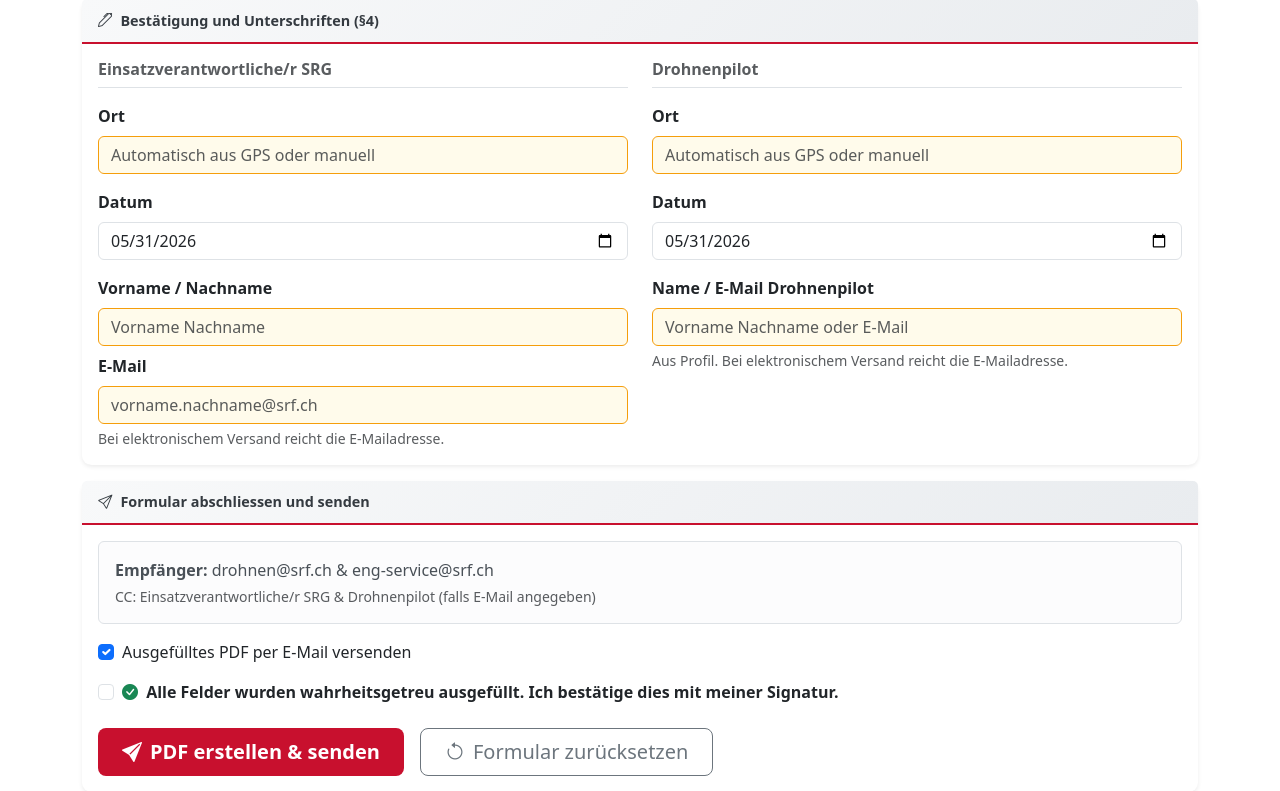
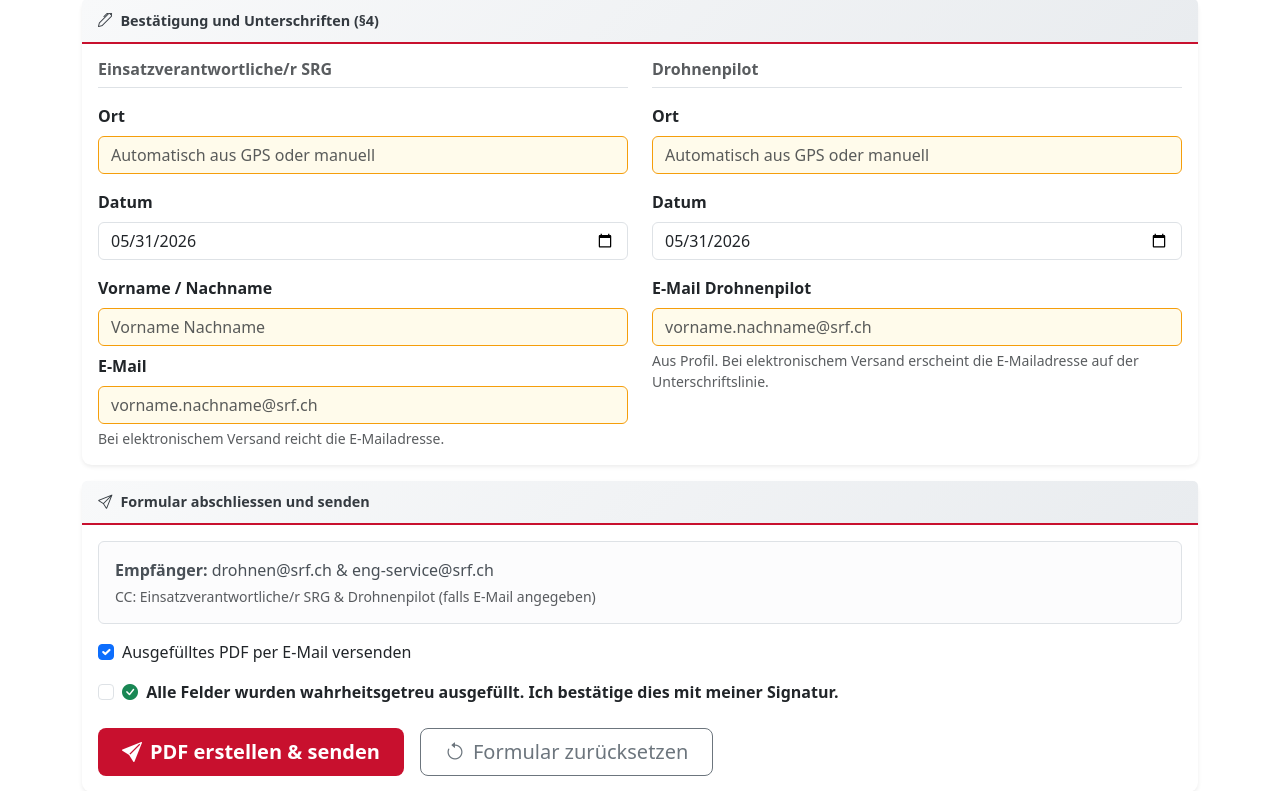
Before and after one commit to urswilli/drohnenprotokoll-tool, a Flask app: page / in a window 1280 px wide. Shown: the part 2616-3407 px from the top of the page. Run offline with Flask 3, Linux system fonts and the light colour scheme; the visitor is signed in with stand-in values (Sample User, id 1); data comes from the database, SQL or seed files in the repository; data that the repository does not hold is empty.

Commit message:
fix: PDF §4 Unterschriften – Pilot-Linie zeigt E-Mail, EVA wird übernommen
- Pilot-Signaturlinie (Text15) zeigt jetzt die Pilot-E-Mail statt des
  Namens; Vorname/Nachname stehen weiterhin in der Zeile darunter (Info.34)
- EVA-Name darunter (Info.33) wird aus dem §4-Feld eva_signature gespeist
  (Fallback eva_name aus Abschnitt 3); EVA-Linie (Text13) bleibt die E-Mail
- §4-Pilotfeld im Formular auf E-Mail-Anzeige umgestellt (Konsistenz mit PDF)

Co-Authored-By: Claude Opus 4.8 <noreply@anthropic.com>

```diff
--- a/app.py
+++ b/app.py
@@ -348,13 +348,15 @@ def fill_pdf(form_data):
         'Text204': form_data.get('anzahl_fluege', ''),
         'Text211': form_data.get('besondere_ereignisse', 'Keine besonderen Vorkommnisse'),
 
-        # Signature section
+        # Signature section (§4) – pro Block: Signaturlinie + Zeile darunter
         'Info.35': form_data.get('ort_eva', ''),
         'Info.36': form_data.get('datum_eva', today),
         'Info.37': form_data.get('ort_pilot', ''),
         'Info.38': form_data.get('datum_pilot', today),
+        # EVA-Block: E-Mail auf der Linie (Text13), Vorname/Nachname darunter (Info.33)
         'Text13':  form_data.get('eva_signature_email', '') or form_data.get('eva_email', ''),
-        'Text15':  form_data.get('pilot_signature', '') or form_data.get('pilot_email', ''),
+        # Pilot-Block: NUR die E-Mail auf der Linie (Text15), Vorname/Nachname darunter (Info.34)
+        'Text15':  form_data.get('pilot_email', ''),
 
         # Clear large instruction text fields
         'Info.01': '',
@@ -369,7 +371,8 @@ def fill_pdf(form_data):
         'Info.20': '',
         'Info.31': '',
         'Info.32': '',                                # grüner Hinweistext oberhalb Ort/Datum – hide
-        'Info.33': form_data.get('eva_name', ''),     # "Vorname, Nachname" unter E-Mail (EVA)
+        # "Vorname, Nachname" unter der E-Mail-Signaturlinie (EVA: §4-Feld, Fallback Abschnitt 3)
+        'Info.33': form_data.get('eva_signature', '') or form_data.get('eva_name', ''),
         'Info.34': form_data.get('pilot_name', ''),   # "Vorname, Nachname" unter E-Mail (Pilot)
 
         # JA confirmation
--- a/templates/form.html
+++ b/templates/form.html
@@ -409,12 +409,12 @@
                  value="{{ today.replace('/','-') }}">
         </div>
         <div class="mb-0">
-          <label class="form-label fw-semibold">Name / E-Mail Drohnenpilot</label>
-          <input type="text" name="pilot_signature" class="form-control"
-                 value="{{ profile.pilot_name if profile else '' }}"
-                 placeholder="Vorname Nachname oder E-Mail">
+          <label class="form-label fw-semibold">E-Mail Drohnenpilot</label>
+          <input type="email" name="pilot_signature_email" class="form-control"
+                 value="{{ profile.pilot_email if profile else '' }}"
+                 placeholder="vorname.nachname@srf.ch">
           <div class="form-text">
-            Aus Profil. Bei elektronischem Versand reicht die E-Mailadresse.
+            Aus Profil. Bei elektronischem Versand erscheint die E-Mailadresse auf der Unterschriftslinie.
           </div>
         </div>
       </div>
```
Also changed, not shown: CLAUDE.md (+1 -1 lines).
